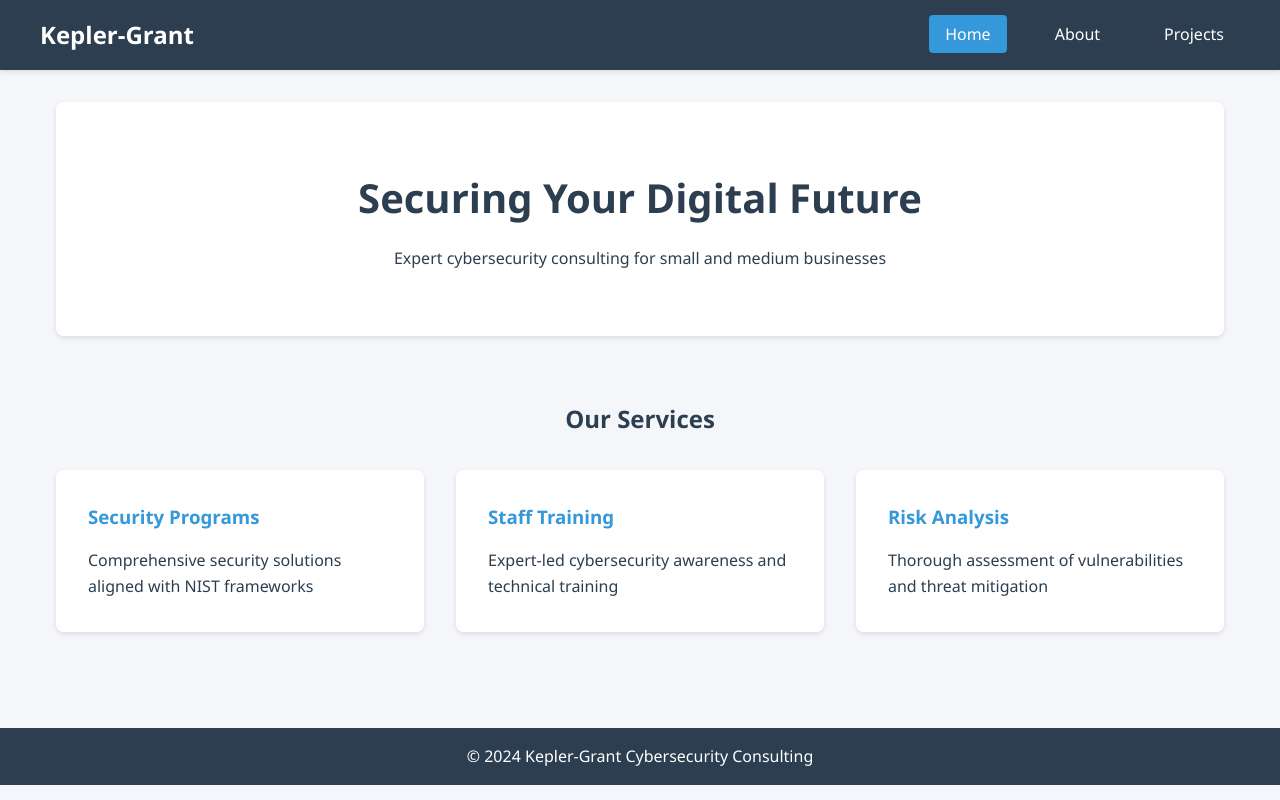
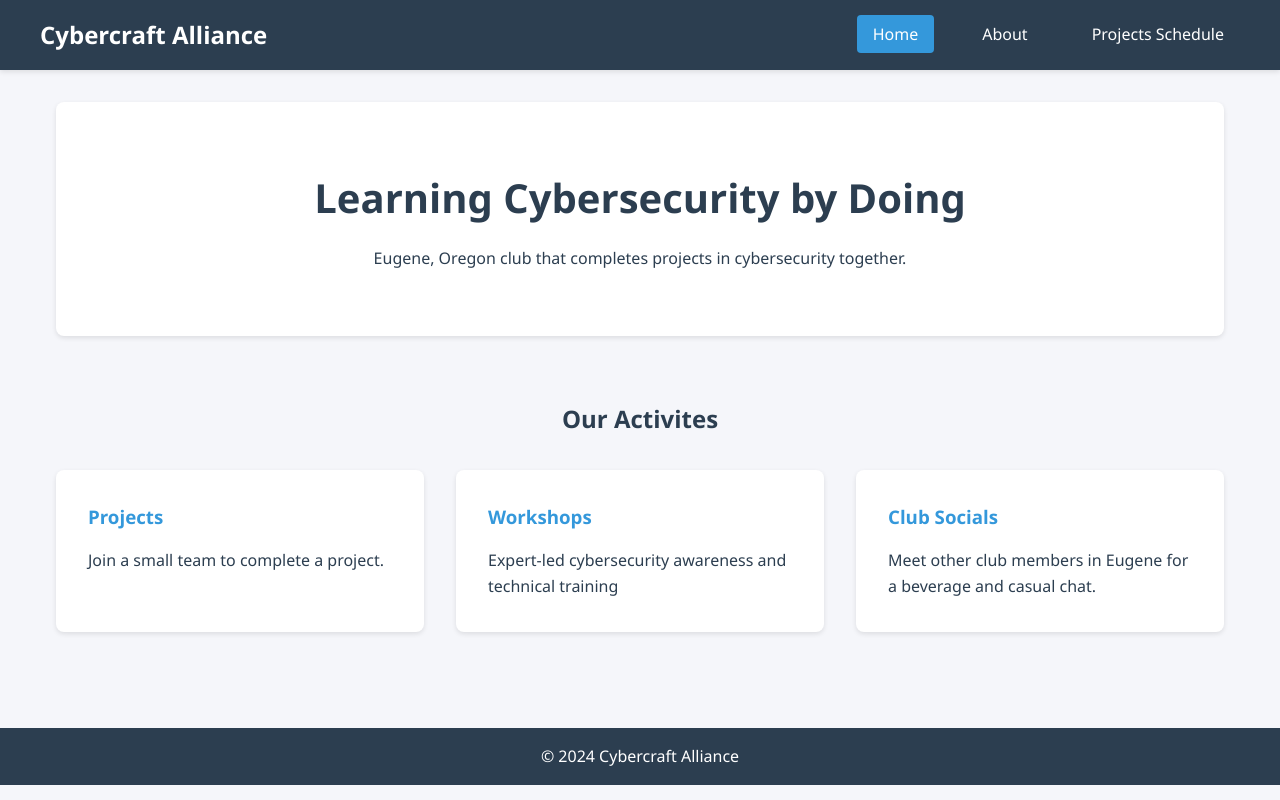
Before and after one commit to cybercraftalliance/cybercraftalliance.github.io, a plain HTML site: page index.html in a window 1280 px wide. Drawn offline with Linux system fonts and the light colour scheme.

Commit message:
Updated home page text

```diff
--- a/index.html
+++ b/index.html
@@ -3,48 +3,48 @@
 <head>
     <meta charset="UTF-8">
     <meta name="viewport" content="width=device-width, initial-scale=1.0">
-    <title>Kepler-Grant Cybersecurity Consulting</title>
+    <title>Cybercraft Alliance</title>
     <link rel="stylesheet" href="styles.css">
 </head>
 <body>
     <header>
         <nav>
-            <div class="logo">Kepler-Grant</div>
+            <div class="logo">Cybercraft Alliance</div>
             <ul>
                 <li><a href="index.html" class="active">Home</a></li>
                 <li><a href="about.html">About</a></li>
-                <li><a href="projects.html">Projects</a></li>
+                <li><a href="projects.html">Projects Schedule</a></li>
             </ul>
         </nav>
     </header>
 
     <main>
         <section class="hero">
-            <h1>Securing Your Digital Future</h1>
-            <p>Expert cybersecurity consulting for small and medium businesses</p>
+            <h1>Learning Cybersecurity by Doing</h1>
+            <p>Eugene, Oregon club that completes projects in cybersecurity together.</p>
         </section>
 
         <section class="services">
-            <h2>Our Services</h2>
+            <h2>Our Activites</h2>
             <div class="service-grid">
                 <div class="service-card">
-                    <h3>Security Programs</h3>
-                    <p>Comprehensive security solutions aligned with NIST frameworks</p>
+                    <h3>Projects</h3>
+                    <p>Join a small team to complete a project.</p>
                 </div>
                 <div class="service-card">
-                    <h3>Staff Training</h3>
+                    <h3>Workshops</h3>
                     <p>Expert-led cybersecurity awareness and technical training</p>
                 </div>
                 <div class="service-card">
-                    <h3>Risk Analysis</h3>
-                    <p>Thorough assessment of vulnerabilities and threat mitigation</p>
+                    <h3>Club Socials</h3>
+                    <p>Meet other club members in Eugene for a beverage and casual chat.</p>
                 </div>
             </div>
         </section>
     </main>
 
     <footer>
-        <p>&copy; 2024 Kepler-Grant Cybersecurity Consulting</p>
+        <p>&copy; 2024 Cybercraft Alliance</p>
     </footer>
 </body>
 </html>
```
